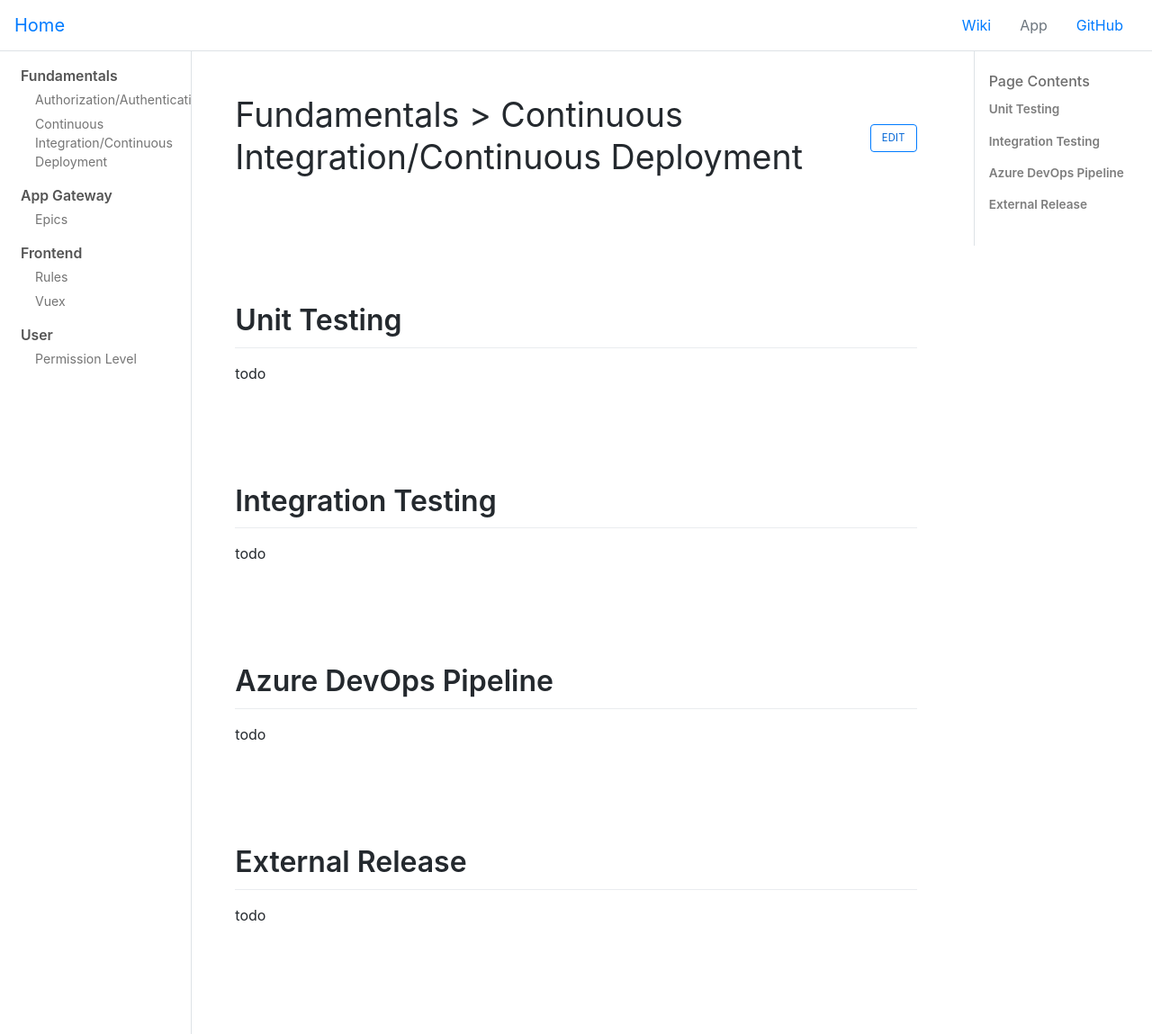
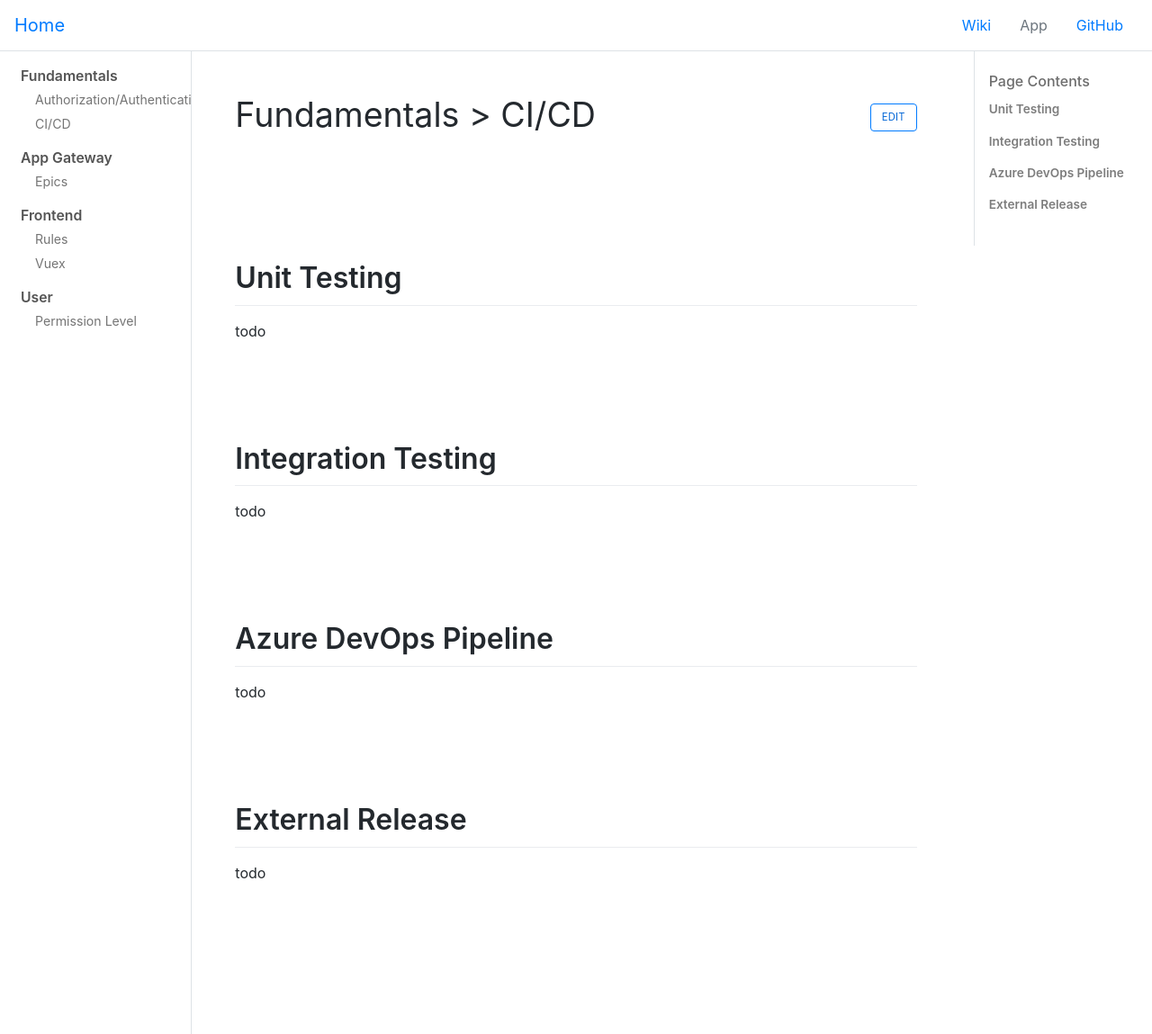
Before and after one commit to hwsc-org/hwsc-org.github.io, a Jekyll site: the page built from wikis/fundamentals/ci-cd.md, in a window 1280 px wide and 1149 px high. Shown: the whole window at 90% size. Built offline with Jekyll 4.4.1, drawn with Linux system fonts in a browser that asks for light colours; comment, search, counter and statistics services are not loaded.

Commit message:
Change CI/CD title

```diff
--- a/js/main.js
+++ b/js/main.js
@@ -30,7 +30,7 @@ $(document).ready(function() {
   const fundamentalsRoutes = new Map(Object.entries({
     // ORDER MATTERS, also replace .md extension to .html
     'Authorization/Authentication': `${FUNDAMENTALS_PATH}authority.html`,
-    'Continuous Integration/Continuous Deployment': `${FUNDAMENTALS_PATH}ci-cd.html`
+    'CI/CD': `${FUNDAMENTALS_PATH}ci-cd.html`
   }));
 
   // menu to parse (ORDER MATTERS)
--- a/wikis/fundamentals/ci-cd.md
+++ b/wikis/fundamentals/ci-cd.md
@@ -2,7 +2,7 @@
 layout: wiki
 directory: fundamentals
 filename: ci-cd.md
-title: Fundamentals > Continuous Integration/Continuous Deployment
+title: Fundamentals > CI/CD
 redirect_from:
   - "/wikis/fundamentals/"
   - "/wikis/"
```
